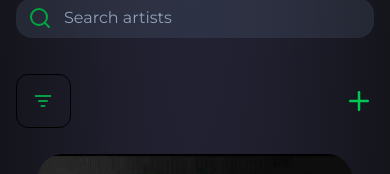
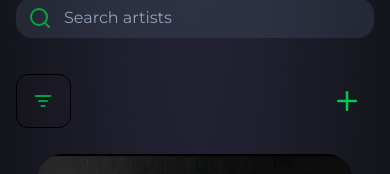
Before and after one commit to Akshat48002/artistly-app, a Next.js app: page /artists in a window 390 px wide. Shown: the part 154-328 px from the top of the page. Built offline with nearby package versions, Linux system fonts and the light colour scheme.

Commit message:
Update page.js

```diff
--- a/app/artists/page.js
+++ b/app/artists/page.js
@@ -123,7 +123,7 @@ const ArtistList = () => {
           </button>
           <button
             onClick={() => setshowModal(true)}
-            className="py-2  text-green-500 block md:hidden rounded-full hover:bg-green-600 hover:scale-105 transition-transform"
+            className="py-2 px-3 text-green-500 block md:hidden rounded-full hover:bg-green-600 hover:scale-105 transition-transform"
           >
             <Plus size={30} />
           </button>
```
